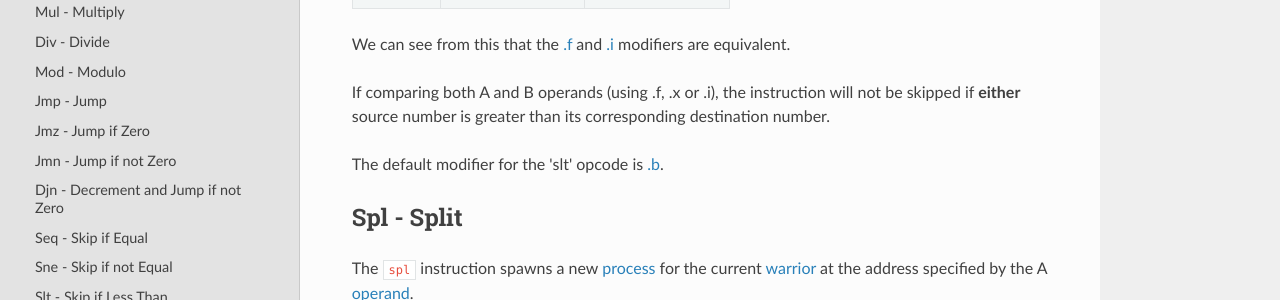
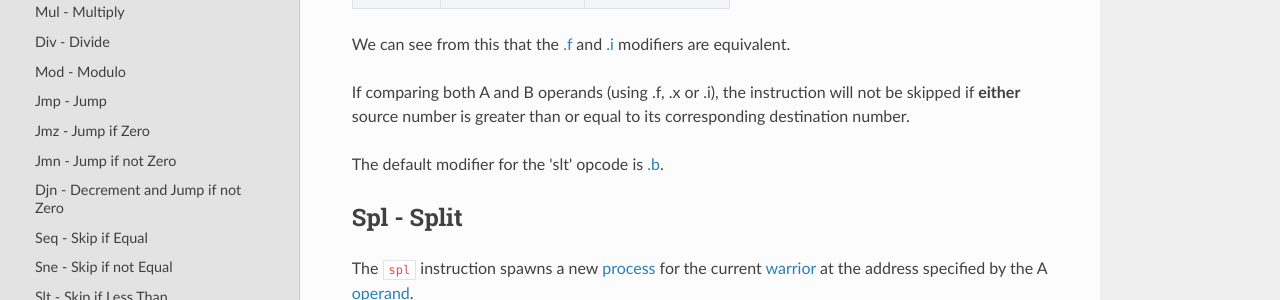
Before and after one commit to corewar/corewar.io, an MkDocs documentation site: the page built from docs/redcode/opcodes.md, in a window 1280 px wide and 900 px high, scrolled down 6693 px. Shown: the part 151-451 px from the top of the window. Built offline with MkDocs 1.6.1, drawn with Linux system fonts in a browser that asks for light colours; nearby versions of some CDN libraries; old or Windows-style settings are respelled for this version of MkDocs.

Commit message:
Update opcodes.md (slt)
was: "(...)will not be skipped if **either** source number is greater than its corresponding destination number."
is: "(...)will not be skipped if **either** source number is greater than or equal to its corresponding destination number."

```diff
--- a/docs/redcode/opcodes.md
+++ b/docs/redcode/opcodes.md
@@ -232,7 +232,7 @@ The instruction's [modifier](modifiers) controls which operands are compared at
 
 We can see from this that the [.f](modifiers#f) and [.i](modifiers#i) modifiers are equivalent.
 
-If comparing both A and B operands (using .f, .x or .i), the instruction will not be skipped if **either** source number is greater than its corresponding destination number.
+If comparing both A and B operands (using .f, .x or .i), the instruction will not be skipped if **either** source number is greater than or equal to its corresponding destination number.
 
 The default modifier for the 'slt' opcode is [.b](modifiers#b).
 
```
